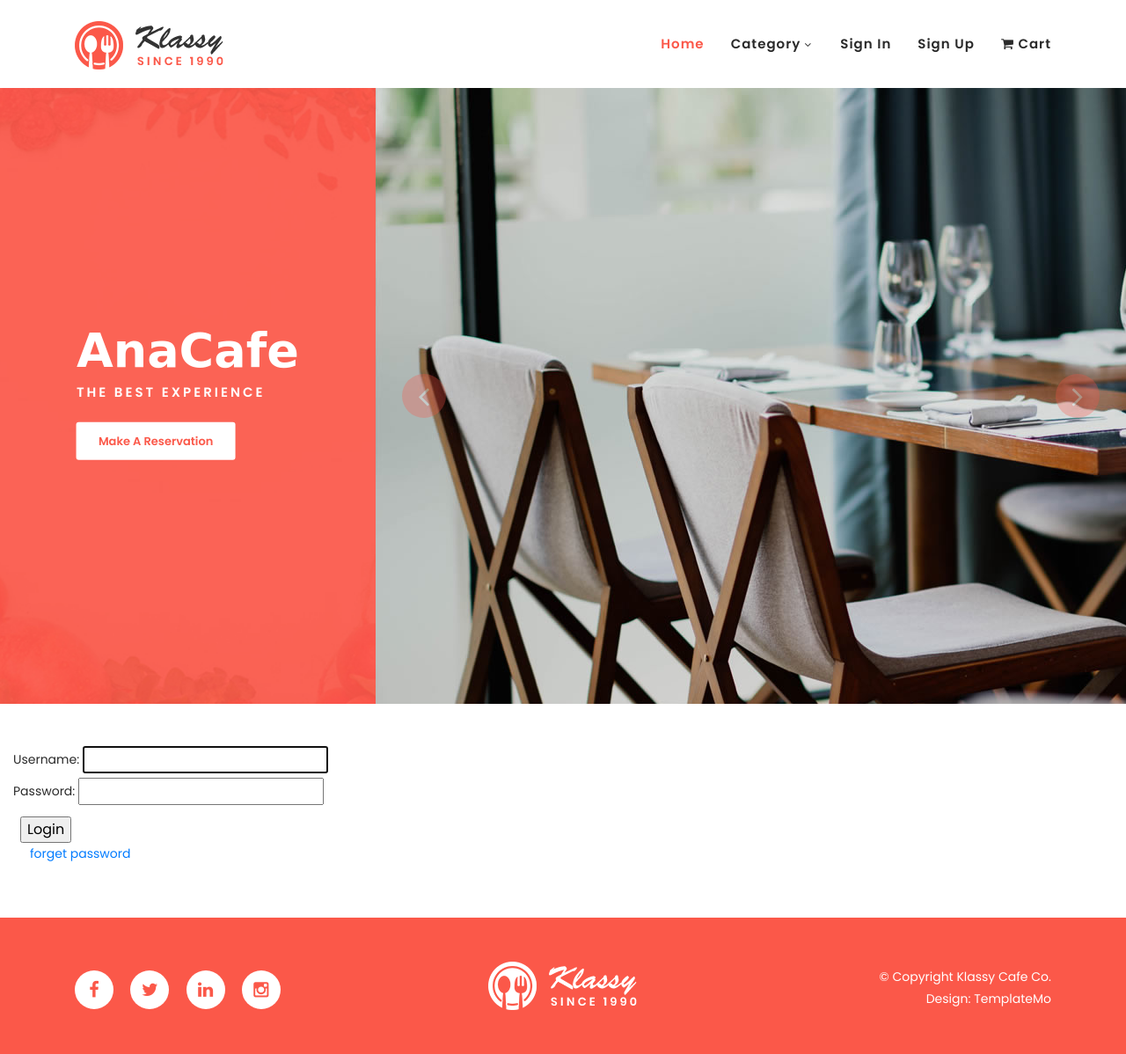
After one commit to Eniola-Hannah/AnaCafe, a Django app: page /accounts/login/ in a window 1280 px wide. The commit adds this page. Shown: the whole page at 88% size. Run offline with Django 4.2, Linux system fonts and the light colour scheme; some libraries are stand-ins or nearby versions.

Commit message:
I created a login page for signing in

```diff
--- a/AnaCafe/AnaCafe/settings.py
+++ b/AnaCafe/AnaCafe/settings.py
@@ -153,3 +153,6 @@
 # https://docs.djangoproject.com/en/4.1/ref/settings/#default-auto-field
 
 DEFAULT_AUTO_FIELD = "django.db.models.BigAutoField"
+
+LOGIN_REDIRECT_URL = 'homepage'
+LOGOUT_REDIRECT_URL = 'homepage'
--- a/AnaCafe/AnaCafe/templates/main_page.html
+++ b/AnaCafe/AnaCafe/templates/main_page.html
@@ -65,7 +65,7 @@
                                 </ul>
                             </li>
                             {% if not request.user.is_authenticated %}
-                            <li class="scroll-to-section"><a href="#about">Sign In</a></li>
+                            <li class="scroll-to-section"><a href="{% url 'login' %}">Sign In</a></li>
                             <li class="scroll-to-section"><a href="#menu">Sign Up</a></li>
                             {% endif %}
                             <li><a href="#">
--- /dev/null
+++ b/AnaCafe/AnaCafe/templates/registration/login.html
@@ -0,0 +1,27 @@
+{% extends "main_page.html" %}
+   {% block title %} Sign in {% endblock title %}
+
+   {% block  body_content %}
+   {% load static %}
+
+   <section id="home" class="slider-area pt-100 mt-5">
+    <div class="container-fluid position-relative">
+        <div class="slider-active">
+            <div class="single-slider">
+                <div class="slider-bg">
+                <form method="POST">
+                    {% csrf_token %}
+                    {{form.as_p}}
+
+                    <input class="bc-white mt-2 ml-2 loginbutton" type="submit" value="Login">
+                </form>
+                </div>
+                <p class="col-md-6 col-lg-6 col-xxl-6 col-sm-12 col-xm-12">
+                    <a href="{% url 'password_reset' %}" class="date tesxt-primary mt-5 ml-1">forget password</a>
+                </p>
+            </div> <!-- row -->
+        </div> <!-- contact box -->
+    </div> <!-- container -->
+    </section>
+
+{% endblock body_content %}
--- a/AnaCafe/AnaCafe/urls.py
+++ b/AnaCafe/AnaCafe/urls.py
@@ -12,4 +12,6 @@
     path('food/', TemplateView.as_view(template_name='food.html'), name='food'),
     path('bakery/', TemplateView.as_view(template_name='bakery.html'), name='bakery'),
     path('protein/', TemplateView.as_view(template_name='protein.html'), name='protein'),
+    # it's inside this link below we have access to django login, logout, reste password, set passord etc
+    re_path(r'^accounts/', include('django.contrib.auth.urls')),
 ]
```
